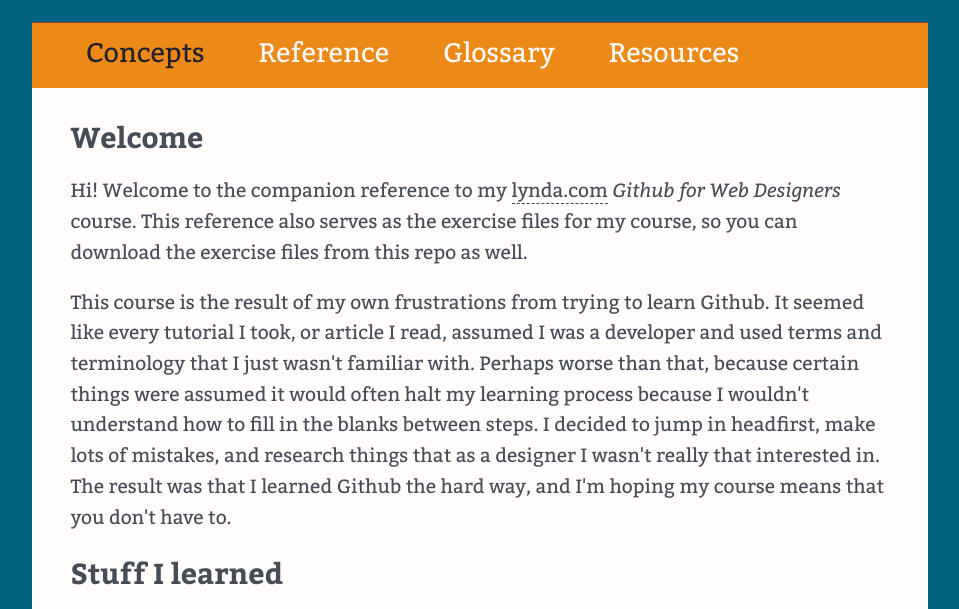
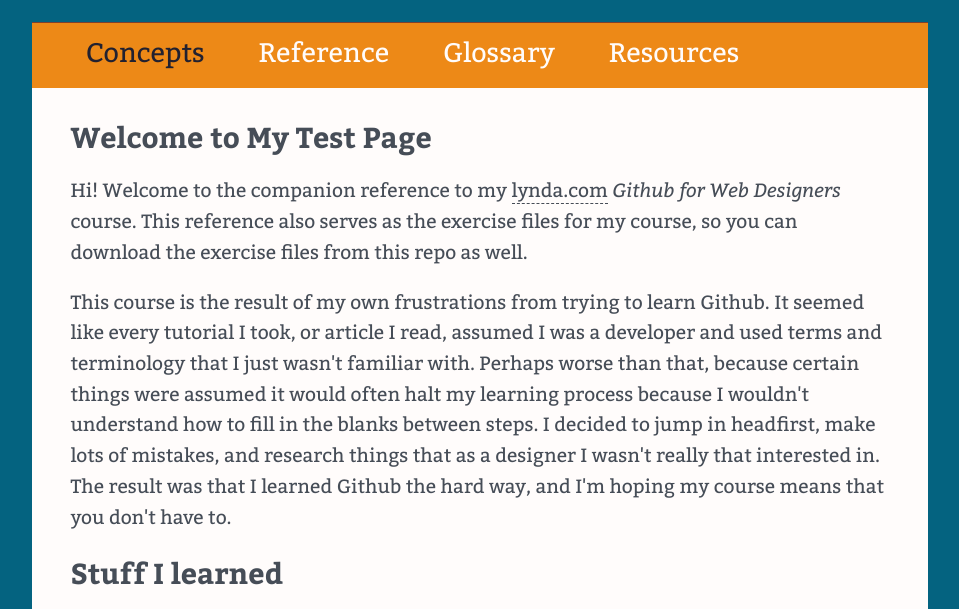
Before and after one commit to owsleye/github-for-web-designers, a plain HTML site: page index.html in a window 1280 px wide. Shown: the part 132-741 px from the top of the page, without its empty margins (160-1119 px from the left). Drawn offline with nearby package versions, Linux system fonts and the light colour scheme.

Commit message:
Changed heading

```diff
--- a/index.html
+++ b/index.html
@@ -25,7 +25,7 @@
     </ul>
     </nav>
     <main>
-    <h2>Welcome</h2>
+    <h2>Welcome to My Test Page</h2>
     <p>Hi! Welcome to the companion reference to my <a href="http://www.lynda.com" title="lynda.com">lynda.com</a> <em>Github for Web Designers</em> course. This reference also serves as the exercise files for my course, so you can download the exercise files from this repo as well.</p>
     <p>This course is the result of my own frustrations from trying to learn Github. It seemed like every tutorial I took, or article I read, assumed I was a developer and used terms and terminology that I just wasn't familiar with. Perhaps worse than that, because certain things were assumed it would often halt my learning process because I wouldn't understand how to fill in the blanks between steps. I decided to jump in headfirst, make lots of mistakes, and research things that as a designer I wasn't really that interested in. The result was that I learned Github the hard way, and I'm hoping my course means that you don't have to.</p>
     <h2>Stuff I learned</h2>
```
